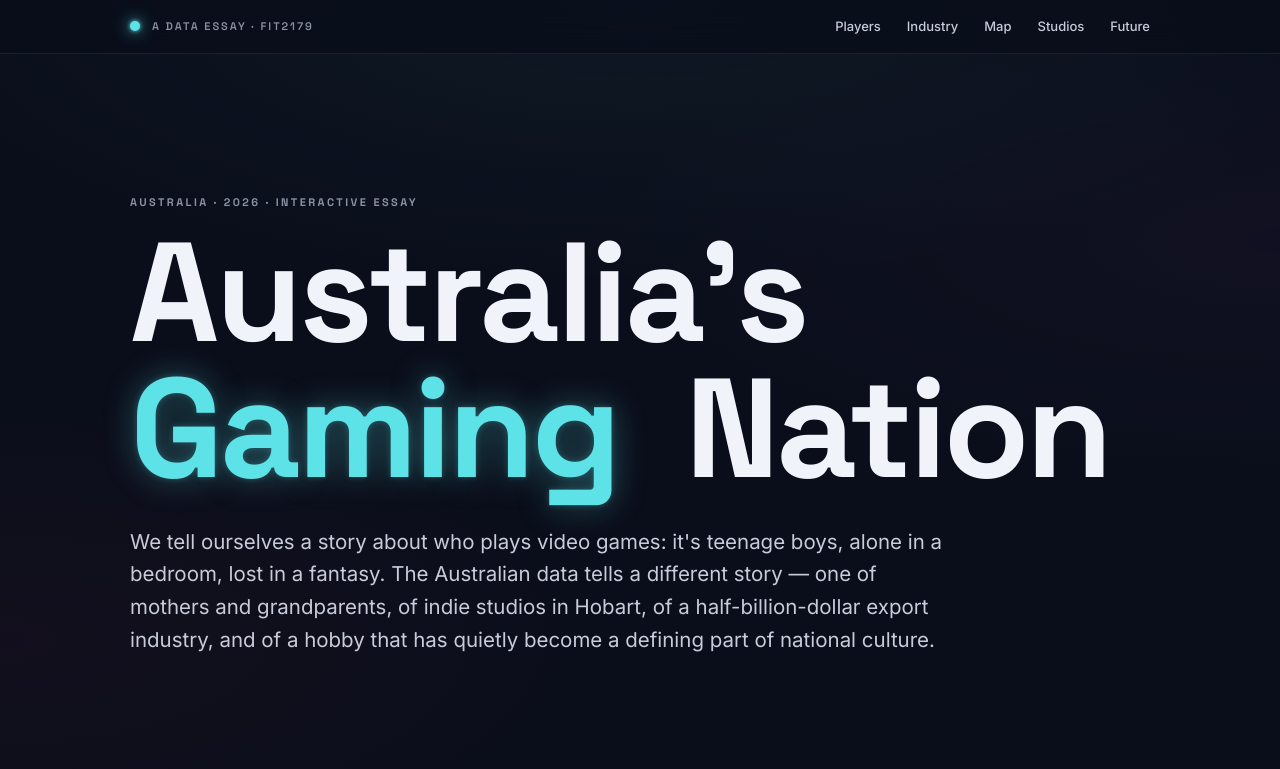
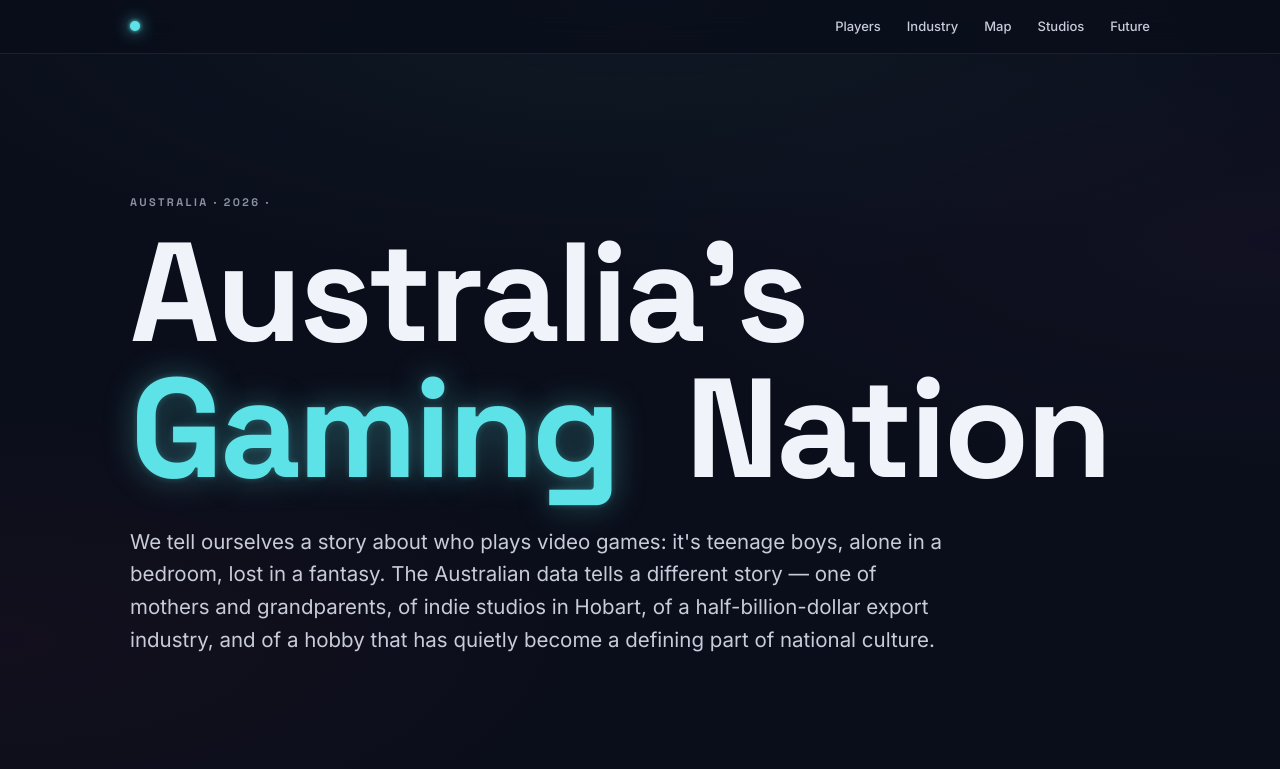
Before and after one commit to Siddharth0018/DV2, a plain HTML site: page index.html in a window 1280 px wide. Shown: the top 769 px of the page. Drawn offline with nearby package versions, Linux system fonts and the light colour scheme; a script that the page names is missing.

Commit message:
some change

```diff
--- a/index.html
+++ b/index.html
@@ -30,7 +30,6 @@
     <div class="wrap masthead-inner">
       <div class="masthead-brand">
         <span class="brand-mark"></span>
-        <span class="brand-text">A DATA ESSAY · FIT2179</span>
       </div>
       <nav class="masthead-nav">
         <a href="#section-players">Players</a>
@@ -47,7 +46,7 @@
     <!-- ========== SECTION 1 · HERO ========== -->
     <section class="hero" aria-labelledby="hero-title">
       <div class="wrap">
-        <p class="kicker">Australia · 2026 · interactive essay</p>
+        <p class="kicker">Australia · 2026 · </p>
         <h1 id="hero-title" class="hero-title">
           <span class="hero-word">Australia's</span>
           <span class="hero-word accent-cyan">Gaming</span>
```
